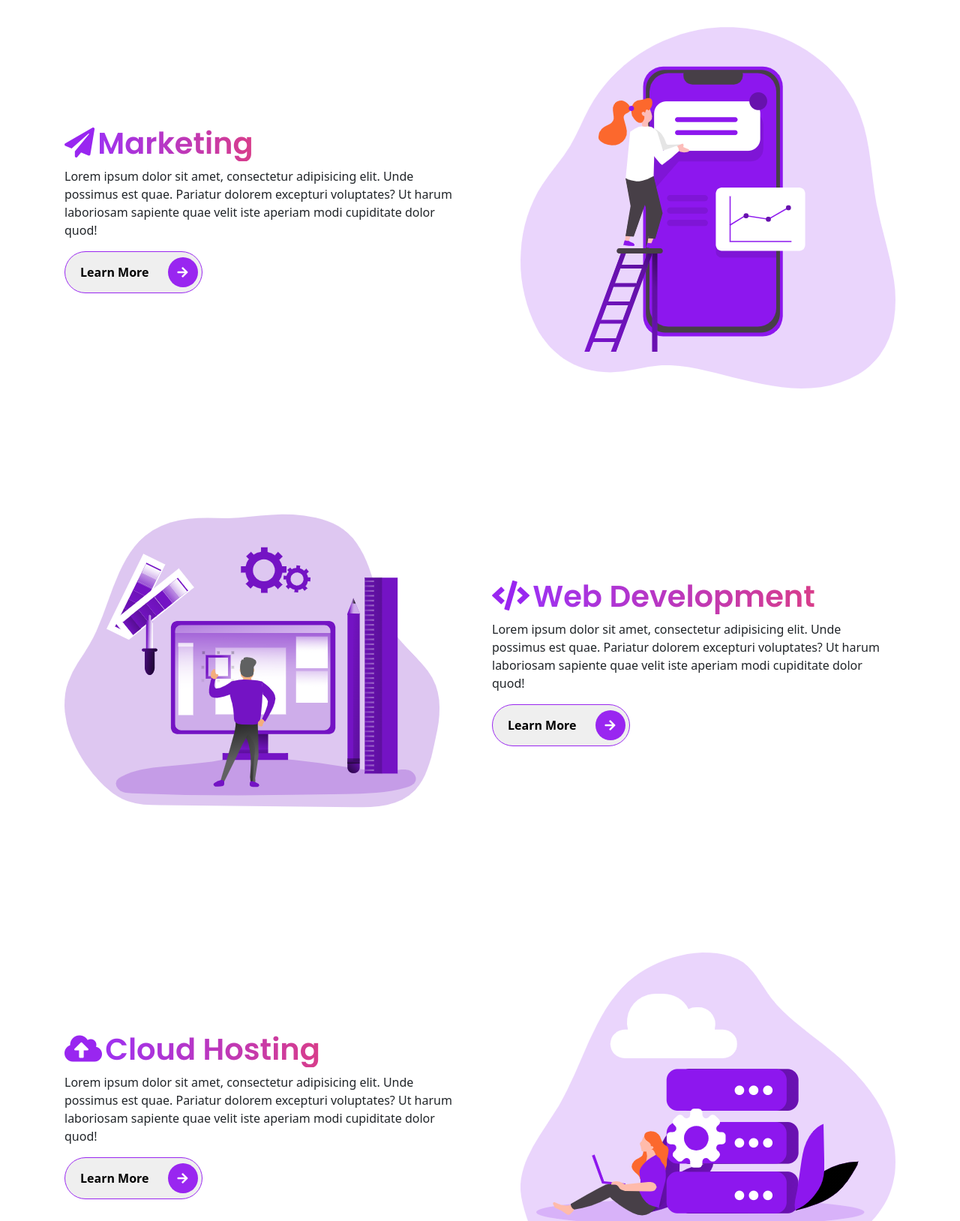
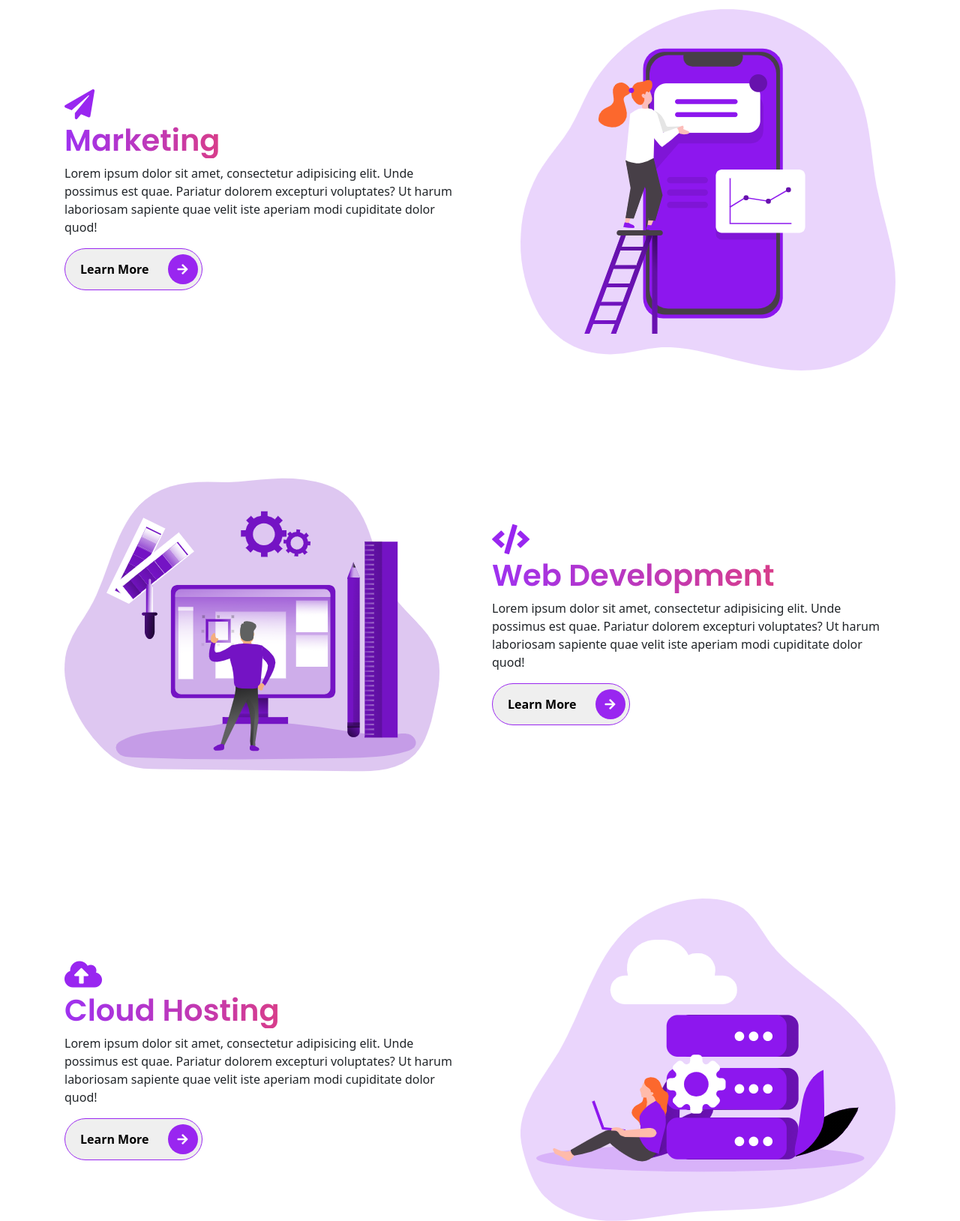
Before and after one commit to jonytalukdar/Bootstrap5_sass, a website: page index.html in a window 1280 px wide. Shown: the part 1564-3192 px from the top of the page at 75% size. Drawn offline with nearby package versions, Linux system fonts and the light colour scheme.

Commit message:
set media

```diff
--- a/index.html
+++ b/index.html
@@ -238,7 +238,7 @@
         <div class="row align-items-center justify-content-between">
           <div class="col-md-6 col-lg-6 col-xs-12 col-xm-12 mt-3 services">
             <div class="services-content">
-              <div class="icon fas fa-paper-plane"></div>
+              <div class="icon d-block fas fa-paper-plane"></div>
               <h3 class="display-3--title mt-1">Marketing</h3>
               <p class="lh-md">
                 Lorem ipsum dolor sit amet, consectetur adipisicing elit. Unde
@@ -267,7 +267,7 @@
         <!-- web development content -->
         <div class="row align-items-center justify-content-between">
           <div class="col-md-6 col-lg-6 col-xs-12 col-xm-12 mt-3 services">
-            <div class="services-content text-start">
+            <div class="services-content text-start d-block">
               <img
                 src="./images/services/service-2.png"
                 alt=""
@@ -277,7 +277,7 @@
           </div>
           <div class="col-md-6 col-lg-6 col-xs-12 col-xm-12 mt-3 services">
             <div class="services-content">
-              <div class="icon fas fa-code"></div>
+              <div class="icon d-block fas fa-code"></div>
               <h3 class="display-3--title mt-1">Web Development</h3>
               <p class="lh-md">
                 Lorem ipsum dolor sit amet, consectetur adipisicing elit. Unde
@@ -298,7 +298,7 @@
         <div class="row align-items-center justify-content-between">
           <div class="col-md-6 col-lg-6 col-xs-12 col-xm-12 mt-3 services">
             <div class="services-content">
-              <div class="icon fas fa-cloud-upload-alt"></div>
+              <div class="icon d-block fas fa-cloud-upload-alt"></div>
               <h3 class="display-3--title mt-1">Cloud Hosting</h3>
               <p class="lh-md">
                 Lorem ipsum dolor sit amet, consectetur adipisicing elit. Unde
--- a/scss/sections/_services.scss
+++ b/scss/sections/_services.scss
@@ -6,7 +6,7 @@
 
   &-content {
     padding: 1rem;
-    margin-top: 1.5rem;
+    margin-top: 0;
 
     .icon {
       font-size: 2.5rem;
```
Also changed, not shown: assets/css/style.css.
